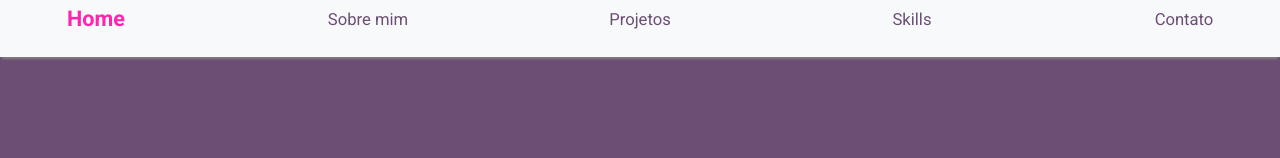
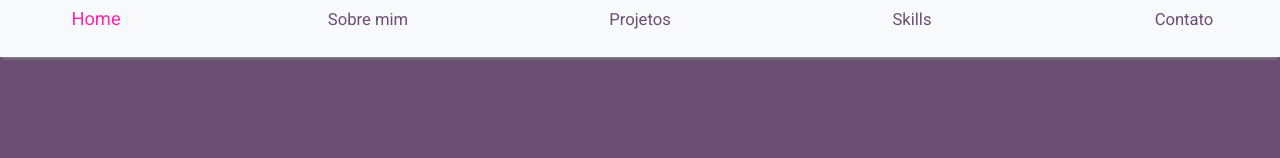
Before and after one commit to raisamrs/raisamrs.github.io, a React (Vite) app: page / in a window 1280 px wide. In both pictures the pointer is over the link "Home". Shown: the top 158 px of the page. Built offline with nearby package versions, Linux system fonts and the light colour scheme.

Commit message:
style: alteração do hover da nav-link

```diff
--- a/src/App.css
+++ b/src/App.css
@@ -45,6 +45,5 @@ html, body {
 
 .nav-link:hover {
 	color: var(--pink);
-	font-weight: bolder;
-	transform: scale(1.3);
+	transform: scale(1.1);
 }
```
